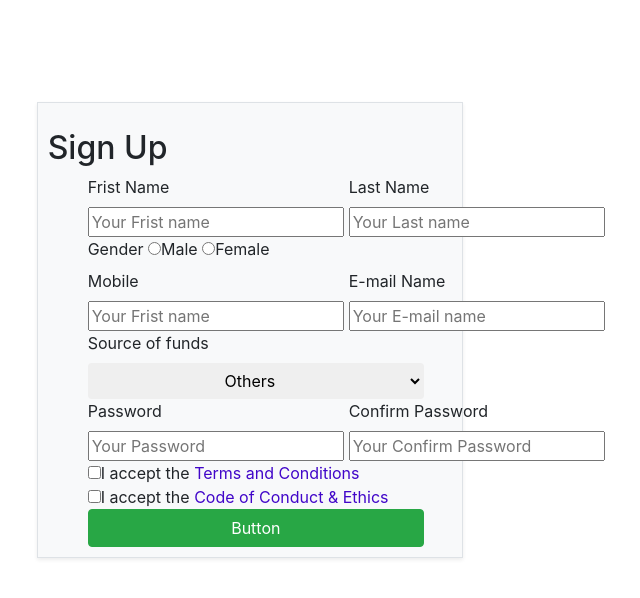
After one commit to Shohan908603/php, a PHP site: page /validate.php in a window 1280 px wide. The commit adds this page. Shown: the top 598 px of the page, without its empty margins (390-1030 px from the left). Run offline with PHP 8.4, Linux system fonts and the light colour scheme.

Commit message:
validate from design done

```diff
--- /dev/null
+++ b/validation/validate.php
@@ -0,0 +1,84 @@
+<!DOCTYPE html>
+<html lang="en">
+<head>
+    <meta charset="UTF-8">
+    <meta http-equiv="X-UA-Compatible" content="IE=edge">
+    <meta name="viewport" content="width=device-width, initial-scale=1.0">
+    <title>Validate Form</title>
+    <link rel="stylesheet" href="https://maxcdn.bootstrapcdn.com/bootstrap/4.1.3/css/bootstrap.min.css">
+    <script src="https://ajax.googleapis.com/ajax/libs/jquery/3.3.1/jquery.min.js"></script>
+    <script src="https://cdnjs.cloudflare.com/ajax/libs/popper.js/1.14.3/umd/popper.min.js"></script>
+    <script src="https://maxcdn.bootstrapcdn.com/bootstrap/4.1.3/js/bootstrap.min.js"></script>
+</head>
+<body>
+    <div style="padding-top: 8%;">
+        <form class="col-md-4 border shadow-sm bg-light" style="margin-top:8%;padding:10px; width: 50%; margin: auto;padding-top: 2%;">
+            <div>
+                <h2>Sign Up</h2>
+            </div>
+            <div style="display: flex;" >
+                <div style="padding-left:40px ;">
+                    <label>Frist Name </label><br>
+                    <input type="text" id="fname" placeholder="Your Frist name" name="fristname">
+                </div>
+
+                <div style="padding-left: 5px;">
+                    <label>Last Name </label><br>
+                    <input type="text" id="lname" placeholder="Your Last name" name="lastname">
+                </div>
+            </div>
+
+            <div style="padding-left:40px ;">
+                <label>Gender </label>
+                <input type="radio" id="gender"  name="gender">Male
+                <input type="radio" id="gender"  name="gender">Female
+            </div>
+
+            <div style="display: flex;" >
+                <div style="padding-left:40px ;">
+                    <label>Mobile </label><br>
+                    <input type="number" id="mobile" placeholder="Your Frist name" name="mobile">
+                </div>
+
+                <div style="padding-left: 5px;">
+                    <label>E-mail Name </label><br>
+                    <input type="email" id="email" placeholder="Your E-mail name" name="email">
+                </div>
+            </div>
+
+            <div style="padding-left: 40px; width: 93%;" >
+                <label>Source of funds</label><br>
+               <select class="btn btn-#FFFFFF btn-block">
+                   <option>Others</option>
+                   <option>Student</option>
+                   <option>Teacher</option>
+                   <option>Engineer</option>
+                   <option>Doctor</option>
+                   <option>Businessman</option>
+               </select>
+            </div>
+
+            <div style="display: flex;" >
+                <div style="padding-left: 40px;" >
+                    <label> Password </label><br>
+                    <input type="password" id="password" placeholder="Your Password " name="password">
+                </div>
+
+                <div style="padding-left: 5px;">
+                    <label>Confirm Password </label><br>
+                    <input type="password" id="password" placeholder="Your Confirm Password" name="password"><br>
+                </div>
+            </div>
+
+            <div style="padding-left: 40px;">
+                <input type="checkbox" id="checkbox" name="checkbox">I accept the <span style="color: #4106c9;">Terms and Conditions</span><br>
+                <input type="checkbox" id="checkbox" name="checkbox">I accept the <span style="color: #4106c9;">Code of Conduct & Ethics</span>
+            </div>
+
+            <div style="padding-left: 40px;width: 93%;">
+                <input type="button"  class="btn btn-success btn-block" id="button" name="button" value="Button" >
+            </div>
+        </form>
+    </div>
+</body>
+</html>
```
Also changed, not shown: validation/index.php (+9 -7 lines).
